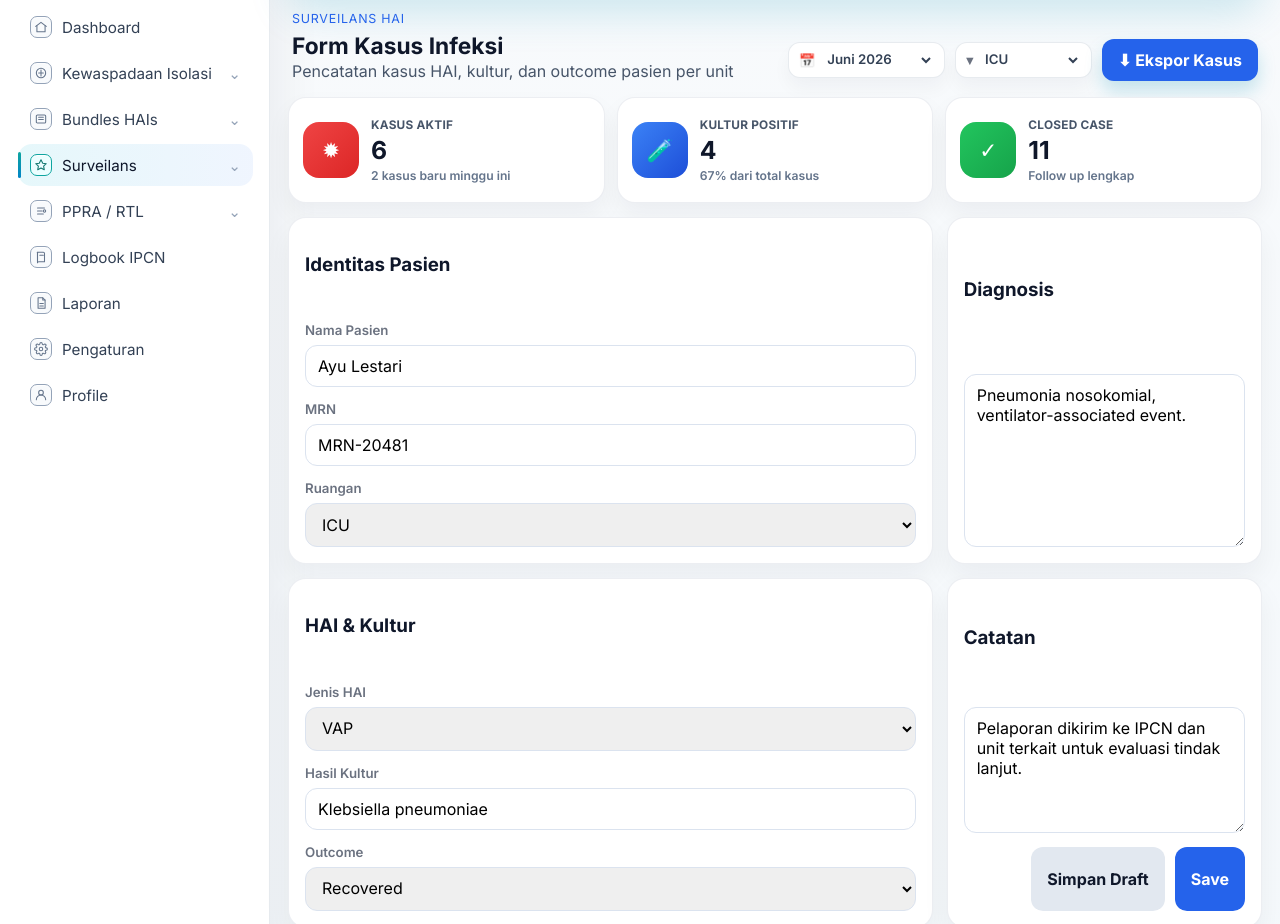
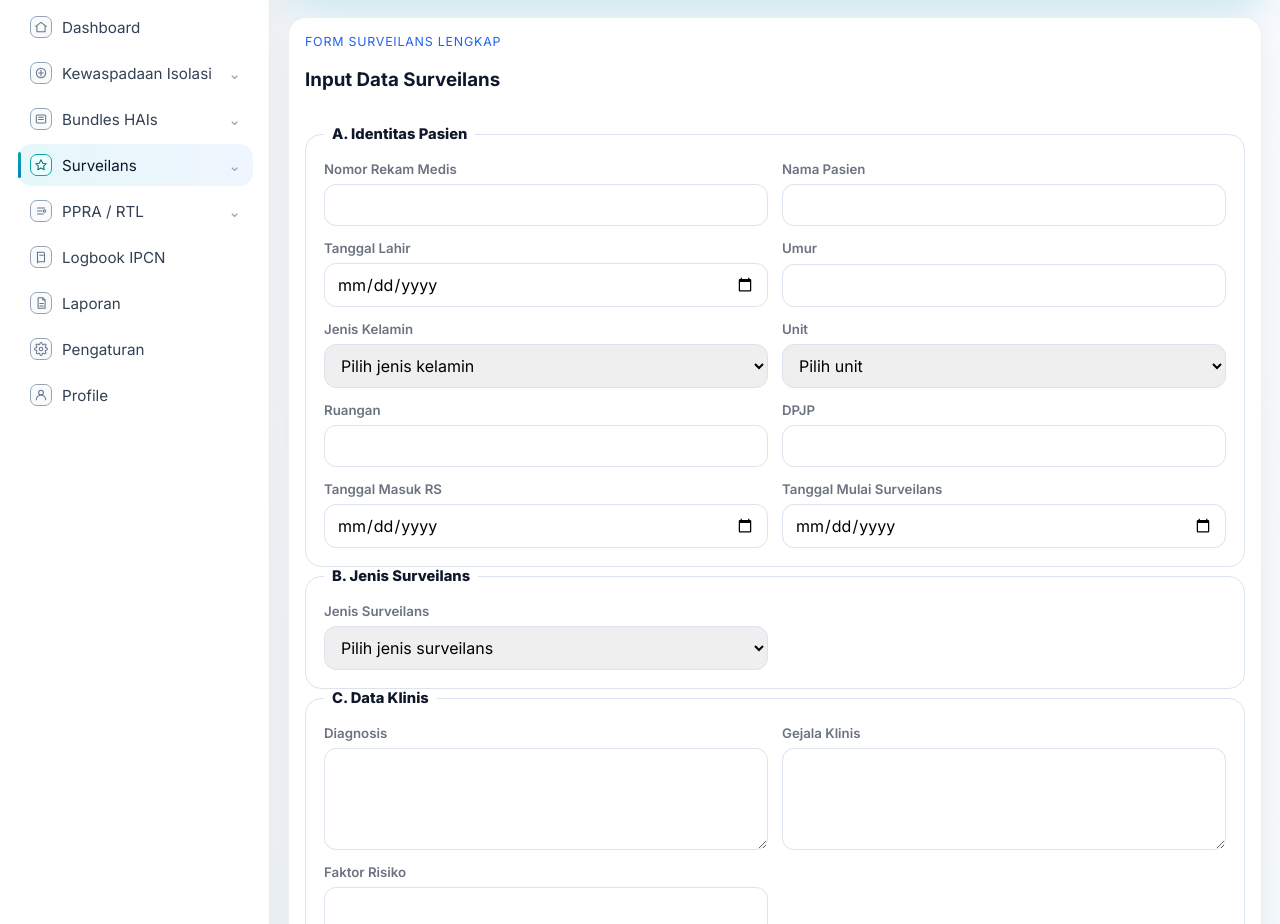
Before and after one commit to ilhamfebrian89-lab/SIMPELAPPI, a website: page surveilans.html in a window 1280 px wide. Shown: the part 108-1032 px from the top of the page. Drawn offline with Linux system fonts and the light colour scheme.

Commit message:
Remove legacy surveillance summary
Co-authored-by: Copilot App <223556219+Copilot@users.noreply.github.com>

```diff
--- a/surveilans.html
+++ b/surveilans.html
@@ -48,52 +48,6 @@
             <div class="user-chip"><div class="user-avatar">I</div><div><strong>IPCN Utama</strong><span>IPCN</span></div><span class="side-menu-caret">⌄</span></div>
           </div>
         </header>
-
-        <section class="workspace-head">
-          <div>
-            <p class="eyebrow">Surveilans HAI</p>
-            <h3>Form Kasus Infeksi</h3>
-            <p class="workspace-subtitle">Pencatatan kasus HAI, kultur, dan outcome pasien per unit</p>
-          </div>
-          <div class="workspace-filters">
-            <label class="filter-chip"><span>📅</span><select aria-label="Periode surveilans"><option>Juni 2026</option><option>Juli 2026</option><option>Agustus 2026</option></select></label>
-            <label class="filter-chip"><span>▾</span><select aria-label="Unit surveilans"><option>ICU</option><option>IGD</option><option>Rawat Inap</option></select></label>
-            <a class="btn btn-primary btn-export" href="report.html">⬇ Ekspor Kasus</a>
-          </div>
-        </section>
-
-        <section class="metric-grid monitor-metric-grid">
-          <article class="metric-card metric-red"><div class="metric-icon">✹</div><div><p>Kasus Aktif</p><strong>6</strong><span>2 kasus baru minggu ini</span></div></article>
-          <article class="metric-card metric-blue"><div class="metric-icon">🧪</div><div><p>Kultur Positif</p><strong>4</strong><span>67% dari total kasus</span></div></article>
-          <article class="metric-card metric-green"><div class="metric-icon">✓</div><div><p>Closed Case</p><strong>11</strong><span>Follow up lengkap</span></div></article>
-        </section>
-
-        <section class="dashboard-grid monitor-board">
-          <article class="panel panel-span-2 form-card">
-            <div class="section-title"><h3>Identitas Pasien</h3></div>
-            <div class="field-row"><label>Nama Pasien</label><input type="text" title="Nama Pasien" value="Ayu Lestari" /></div>
-            <div class="field-row"><label>MRN</label><input type="text" title="MRN" value="MRN-20481" /></div>
-            <div class="field-row"><label>Ruangan</label><select title="Ruangan"><option>ICU</option></select></div>
-          </article>
-          <article class="panel form-card">
-            <div class="section-title"><h3>Diagnosis</h3></div>
-            <textarea rows="5" title="Diagnosis">Pneumonia nosokomial, ventilator-associated event.</textarea>
-          </article>
-          <article class="panel panel-span-2 form-card">
-            <div class="section-title"><h3>HAI & Kultur</h3></div>
-            <div class="field-row"><label>Jenis HAI</label><select title="Jenis HAI"><option>VAP</option></select></div>
-            <div class="field-row"><label>Hasil Kultur</label><input type="text" title="Hasil Kultur" value="Klebsiella pneumoniae" /></div>
-            <div class="field-row"><label>Outcome</label><select title="Outcome"><option>Recovered</option></select></div>
-          </article>
-          <article class="panel form-card">
-            <div class="section-title"><h3>Catatan</h3></div>
-            <textarea rows="4" title="Catatan">Pelaporan dikirim ke IPCN dan unit terkait untuk evaluasi tindak lanjut.</textarea>
-            <div class="action-row">
-              <button class="btn btn-secondary">Simpan Draft</button>
-              <button class="btn btn-primary">Save</button>
-            </div>
-          </article>
-        </section>
 
         <section class="panel surveillance-entry-panel">
           <div class="section-title">
```
